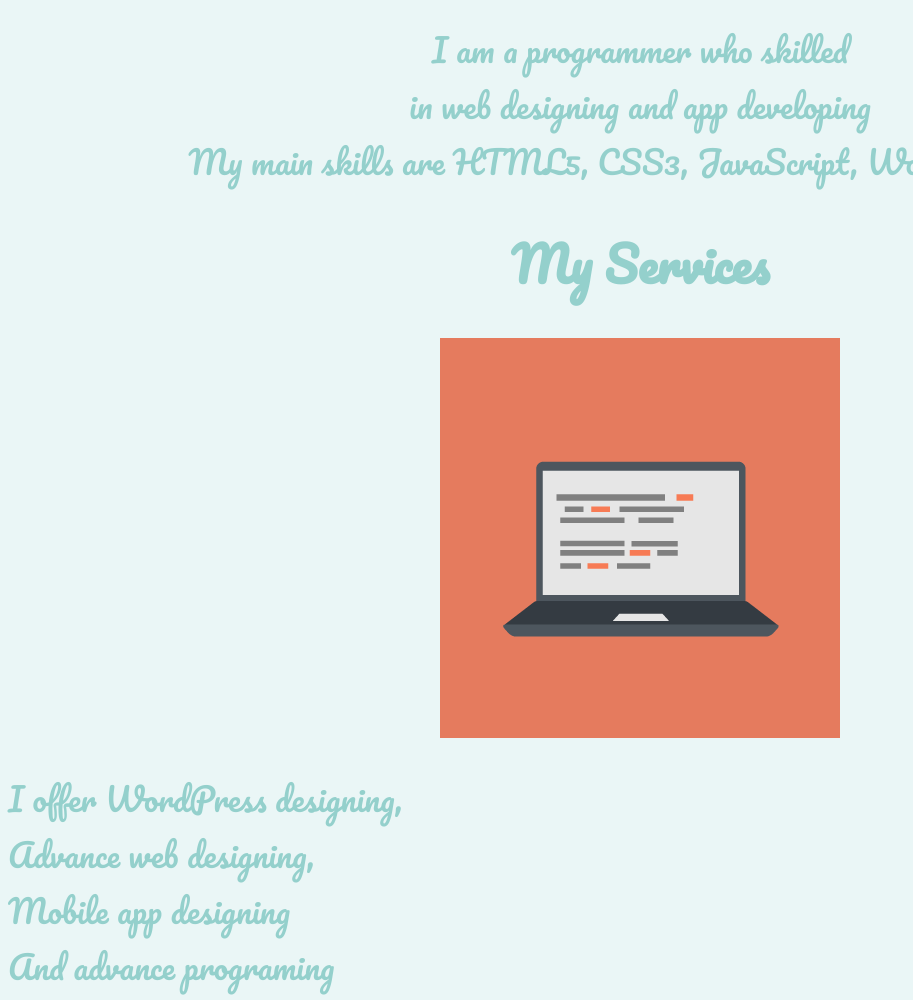
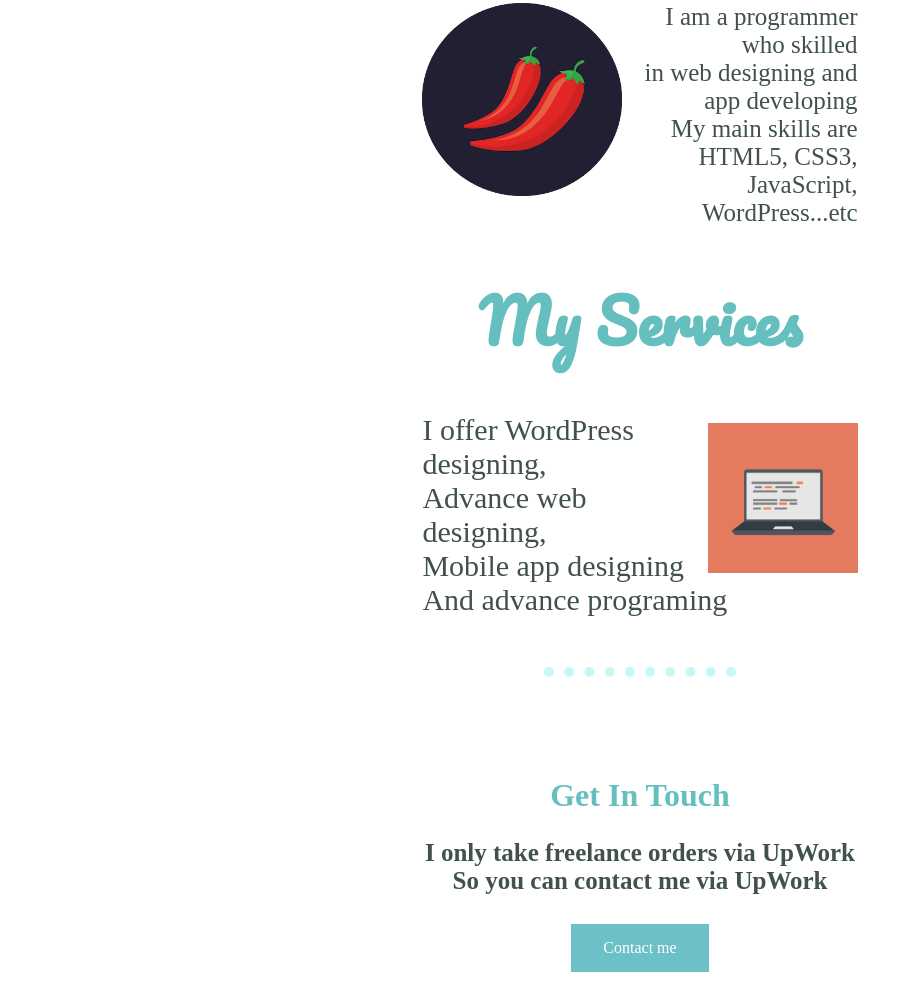
Before and after one commit to alphalife1999/cv, a plain HTML site: page index.html in a window 1280 px wide. Shown: the part 1280-2280 px from the top of the page, without its empty margins (0-913 px from the left). After the commit the page ends 2256 px from the top, so only its background shows below. Drawn offline with Linux system fonts and the light colour scheme.

Commit message:
Update styles.css

```diff
--- a/styles.css
+++ b/styles.css
@@ -1,58 +1,82 @@
 body{
-    background-color: #eaf6f6;
+    margin: 0%;
+}
+.p1{
+    color: #40514E;
+    font-weight: 900;
+    font-size: 25px;
+}
+h1{
+    font-family: 'Pacifico', cursive;
+    color:#66BFBF ;
+    font-size: 60px;
+}
+h2{
+    font-family: 'Times New Roman', Times, serif;
+    margin: 0%;
+    color:#66BFBF ;
+    font-size: 2em;
 }
 #div-1{
-    display: block;
-    height: 150px;
-}
-h1{
-    display: block;
-    color: #94d0cc;
-    font-family: 'Pacifico', cursive;
-    font-size: 3em;
-}
-p{
-    display: block;
-    color: #94d0cc;
-    font-family: 'Pacifico', cursive;
-    font-size: 2em;
+    background-color:#EAF6F6;
 }
 #img-1{
     display: block;
     position: absolute;
-    left: 33%;
-    width: 34%;
-    top: 350px;
-}
-#img-2{
-    display: inline;
-    position: absolute;
     left: 40%;
-    margin-top: 40px;
+    top: 200px;
 }
 #img-3{
-    display: inline;
     position: absolute;
-    right: 38%;
+    right: 20%;
+    top: 100px;
+    margin-right: 180px;
 }
-.hr-1{
-    width: 200px;
-    list-style-type: circle;
-    overflow: visible;
-    color: #94d0cc;
+#img-4{
+    margin-top: 50px;
+    margin-bottom: 50px;
+}
+hr{
     border-style: dotted none none none;
-    border-width: 20px;
-    margin-bottom: 2em;
+    width: 15%;
+    border-width: 10px;
+    border-color: #c6f8f8;
+}
+.div-2{
+    display: block;
+    margin-left: 33%;
+    margin-right: 33%;
+    margin-bottom: 15px;
 }
 #img-5{
-    display: inline-block;
+    width: 200px;
+    float: left;
+}
+#p2{
+    color: #40514E;
+    font-size: 25px;
+    text-align: right;
+
 }
 #img-6{
-    display: block;
+    width: 150px;
+    margin-top: 10px;
+    float: right;
 }
-a{
-    display: block;
-    color: #94d0cc;
-    font-family: Georgia, 'Times New Roman', Times, serif;
-    font-size: 2em;
+#p3{
+    color: #40514E;
+    font-size: 30px;
+    text-align: left;
 }
+.button {
+    background-color: #6bc1c7;
+    border: none;
+    color: white;
+    padding: 15px 32px;
+    text-align: center;
+    text-decoration: none;
+    display: inline-block;
+    font-size: 16px;
+    margin: 4px 2px;
+    cursor: pointer;
+  }
```
